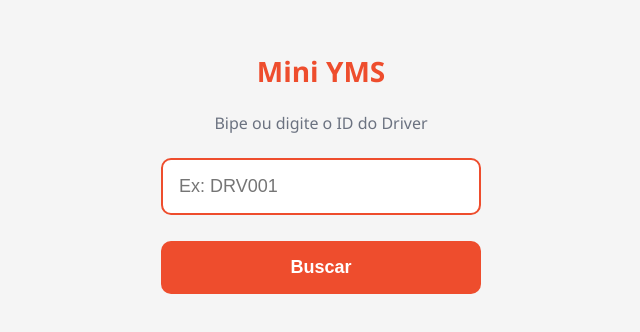
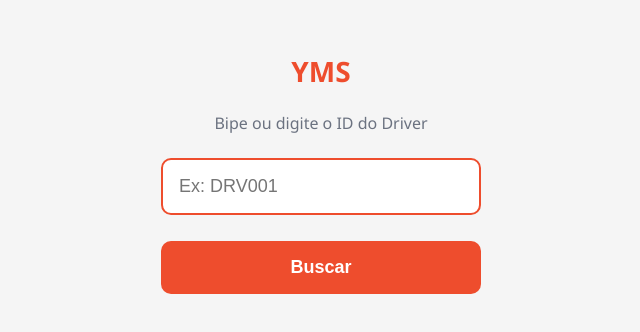
Before and after one commit to Vitao127/mini-yms, a plain HTML site: page index.html in a window 1280 px wide. Shown: the part 232-564 px from the top of the page, without its empty margins (319-959 px from the left). Drawn offline with Linux system fonts and the light colour scheme.

Commit message:
Update index.html

```diff
--- a/index.html
+++ b/index.html
@@ -2,7 +2,7 @@
 <html lang="pt-BR">
 <head>
   <meta charset="UTF-8" />
-  <title>Mini YMS</title>
+  <title>YMS</title>
   <meta name="viewport" content="width=device-width, initial-scale=1.0">
   <link rel="stylesheet" href="style.css">
 </head>
@@ -10,7 +10,7 @@
 
   <!-- TELA 1 -->
   <div id="screen-scan" class="screen active">
-    <h1>Mini YMS</h1>
+    <h1>YMS</h1>
     <p>Bipe ou digite o ID do Driver</p>
 
     <input
```
